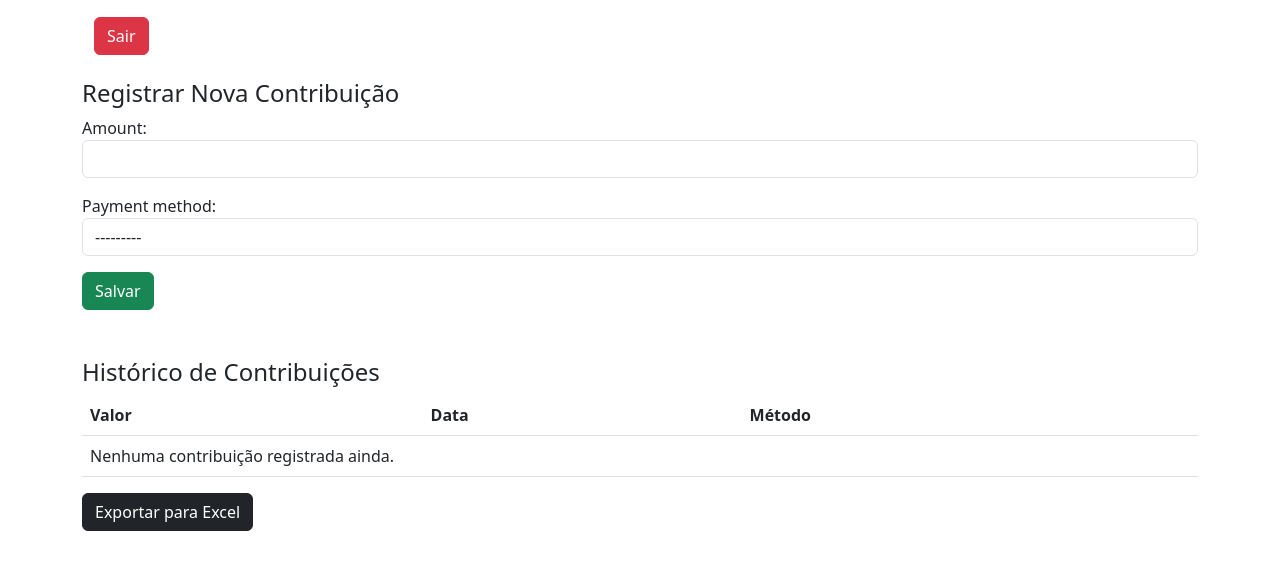
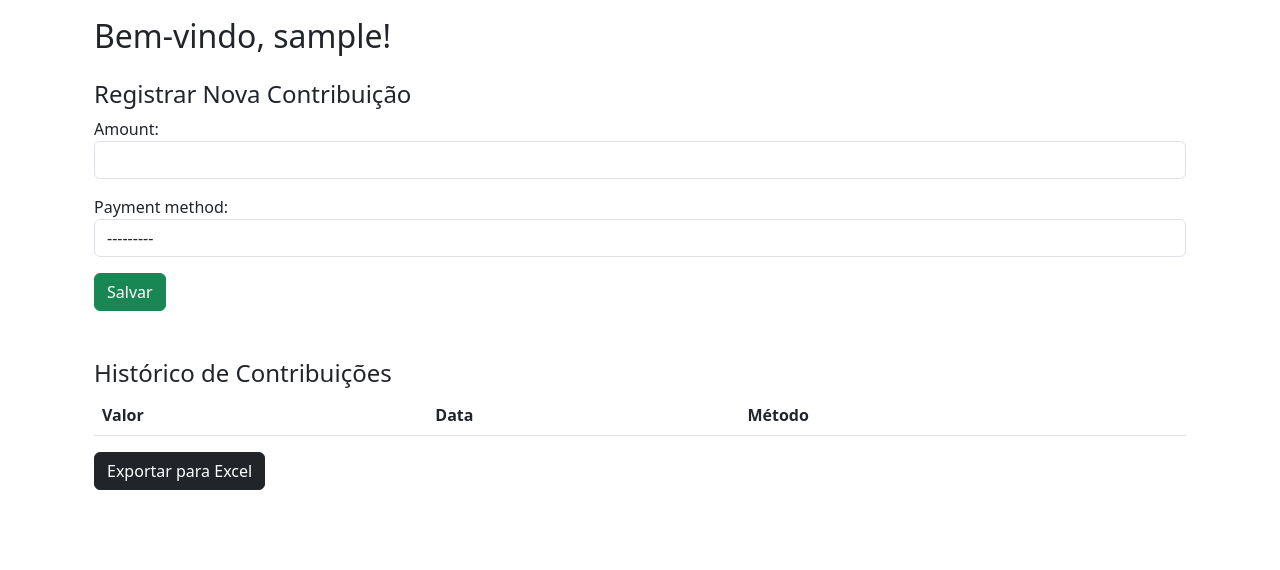
Before and after one commit to menascim/igreja_financeiro, a Django app: page / in a window 1280 px wide. Shown: the part 93-663 px from the top of the page. Run offline with Django 5.2, Linux system fonts and the light colour scheme; the visitor is signed in with stand-in values (Sample User, id 1); data that the repository does not hold is empty.

Commit message:
Update profile.html

```diff
--- a/core/templates/profile.html
+++ b/core/templates/profile.html
@@ -4,17 +4,15 @@
 <div class="container mt-4">
     <h2>Bem-vindo, {{ user.username }}!</h2>
     <p>Telefone: {{ user.phone }}</p>
-    <a href="{% url 'logout' %}" class="btn btn-danger">Sair</a>
-</div>
-
+<h2>Bem-vindo, {{ user.username }}!</h2>
 <div class="mt-4">
     <h4>Registrar Nova Contribuição</h4>
     <form method="post">
         {% csrf_token %}
         {{ form.as_p }}
         <button type="submit" class="btn btn-success">Salvar</button>
+    </form>
 </div>
-
 <div class="mt-5">
     <h4>Histórico de Contribuições</h4>
     <table class="table">
@@ -32,14 +30,9 @@
                 <td>{{ contribution.date|date:"d/m/Y H:i" }}</td>
                 <td>{{ contribution.get_payment_method_display }}</td>
             </tr>
-                {% empty %}
-                <tr>
-                    <td colspan="3">Nenhuma contribuição registrada ainda.</td>
-                </tr>
             {% endfor %}
         </tbody>
     </table>
     <a href="{% url 'export' %}" class="btn btn-dark">Exportar para Excel</a>
 </div>
-</div>
 {% endblock %}
```
Lines whose indentation alone changed are shown as unchanged.
